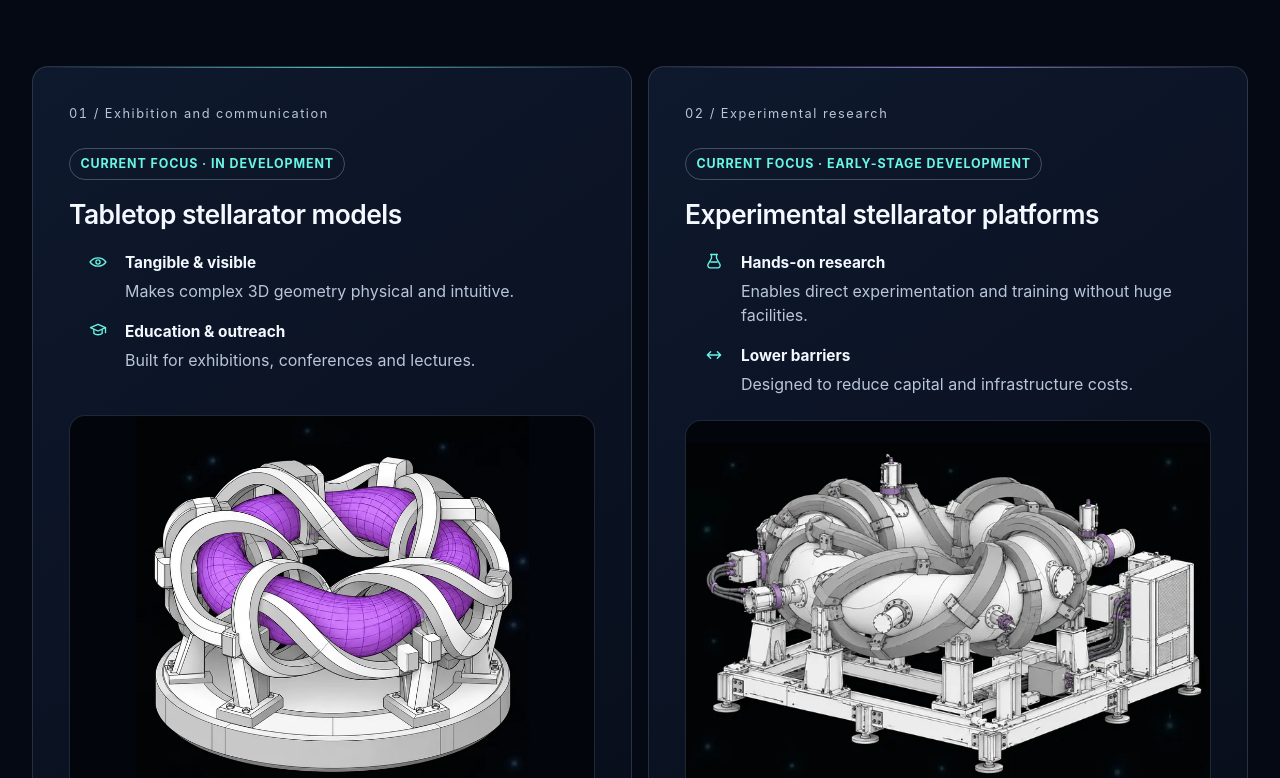
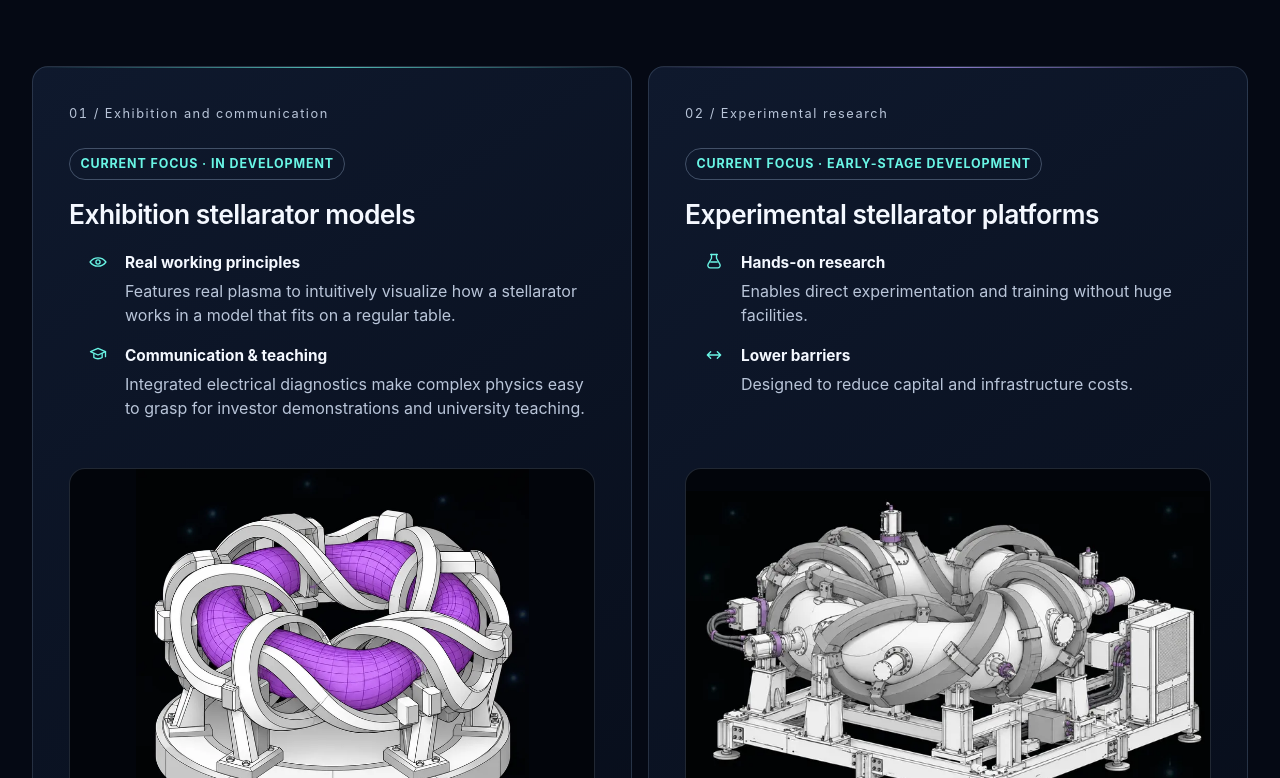
Before and after one commit to ArthurToppenberg/auroraconfinement, a Next.js app in the folder apps/web/: page / in a window 1280 px wide. Shown: the part 1902-2680 px from the top of the page. Built offline with nearby package versions, Linux system fonts and the light colour scheme; no server answers.

Commit message:
feat: update terminology from "tabletop models" to "exhibition stellarator models" across multiple components and documentation

```diff
--- a/apps/web/src/app/about/page.tsx
+++ b/apps/web/src/app/about/page.tsx
@@ -34,8 +34,8 @@ export default function Page() {
               to reduce those barriers.
             </p>
             <p>
-              Alongside this research direction, the team is developing tabletop
-              models for exhibition and communication, with introductory
+              Alongside this research direction, the team is developing
+              exhibition stellarator models for communication, with introductory
               teaching as an additional application.
             </p>
           </div>
--- a/apps/web/src/app/brief/page.tsx
+++ b/apps/web/src/app/brief/page.tsx
@@ -36,7 +36,7 @@ export default function Page() {
         </section>
         <section className="brief-grid">
           <div>
-            <h2>Tabletop stellarator models</h2>
+            <h2>Exhibition stellarator models</h2>
             <p>
               <strong>Current focus, in development.</strong> Physical models
               designed for fusion companies, research institutions, and
--- a/apps/web/src/app/contact/page.tsx
+++ b/apps/web/src/app/contact/page.tsx
@@ -6,7 +6,7 @@ import TechnicalIcon from '@/components/TechnicalIcon';
 export const metadata: Metadata = pageMetadata({
   title: 'Contact',
   description:
-    "Register non-binding interest in Aurora Confinement's tabletop models, experimental research platforms, or potential collaboration.",
+    "Register non-binding interest in Aurora Confinement's exhibition stellarator models, experimental research platforms, or potential collaboration.",
   path: '/contact/',
 });
 
@@ -24,7 +24,7 @@ export default function Page() {
           <div className="contact-categories" aria-label="Conversation topics">
             <div>
               <TechnicalIcon name="model" />
-              <span>Tabletop exhibition models</span>
+              <span>Exhibition stellarator models</span>
             </div>
             <div>
               <TechnicalIcon name="experiment" />
--- a/apps/web/src/app/nff/page.tsx
+++ b/apps/web/src/app/nff/page.tsx
@@ -151,7 +151,7 @@ export default function Page() {
                 <ProductIcon name="visibility" />
                 <p className="eyebrow">EXHIBITION AND COMMUNICATION</p>
               </div>
-              <h3>Tabletop stellarator models</h3>
+              <h3>Exhibition stellarator models</h3>
               <p className="nff-card-intro">
                 Physical models that make complex stellarator technology easier
                 to see and explain.
--- a/apps/web/src/app/page.tsx
+++ b/apps/web/src/app/page.tsx
@@ -10,7 +10,7 @@ import { contactHrefs, homeHero, projectStatus } from '@/content/site';
 export const metadata: Metadata = pageMetadata({
   title: 'Aurora Confinement',
   description:
-    'Aurora Confinement is developing compact experimental stellarator platforms for more accessible hands-on research, together with tabletop models for communication and teaching.',
+    'Aurora Confinement is developing compact experimental stellarator platforms for more accessible hands-on research, together with exhibition stellarator models for communication and teaching.',
   path: '/',
 });
 
@@ -102,23 +102,27 @@ export default function Page() {
                 <span className="status-label">
                   Current focus · In development
                 </span>
-                <h3>Tabletop stellarator models</h3>
+                <h3>Exhibition stellarator models</h3>
                 <ul className="home-feature-list">
                   <li>
                     <TechnicalIcon name="visibility" />
                     <div>
-                      <strong>Tangible &amp; visible</strong>
+                      <strong>Real working principles</strong>
                       <span>
-                        Makes complex 3D geometry physical and intuitive.
+                        Features real plasma to intuitively visualize how a
+                        stellarator works in a model that fits on a regular
+                        table.
                       </span>
                     </div>
                   </li>
                   <li>
                     <TechnicalIcon name="education" />
                     <div>
-                      <strong>Education &amp; outreach</strong>
+                      <strong>Communication &amp; teaching</strong>
                       <span>
-                        Built for exhibitions, conferences and lectures.
+                        Integrated electrical diagnostics make complex physics
+                        easy to grasp for investor demonstrations and university
+                        teaching.
                       </span>
                     </div>
                   </li>
--- a/apps/web/src/app/technology/page.tsx
+++ b/apps/web/src/app/technology/page.tsx
@@ -18,7 +18,7 @@ export default function Page() {
       <PageHero
         eyebrow="Technology"
         title="Physical tools for stellarator communication and research."
-        intro="We are developing tabletop models for exhibition and communication, alongside experimental platforms for hands-on stellarator research and advanced teaching."
+        intro="We are developing exhibition stellarator models for communication and teaching, alongside experimental platforms for hands-on research and advanced teaching."
       />
 
       <section className="section">
@@ -51,7 +51,7 @@ export default function Page() {
           <div className="split-copy">
             <span className="status-label">Current focus · In development</span>
             <p className="eyebrow">Direction 01</p>
-            <h2>Tabletop stellarator models</h2>
+            <h2>Exhibition stellarator models</h2>
             <p>
               Physical models designed to help fusion companies, research
               institutions, and universities communicate stellarator technology
--- a/apps/web/src/components/InterestFormFields.tsx
+++ b/apps/web/src/components/InterestFormFields.tsx
@@ -428,7 +428,7 @@ export default function InterestFormFields({
                 <select {...props} required defaultValue="">
                   <option value="">Choose one</option>
                   <option value="exhibition-model">
-                    Tabletop exhibition model
+                    Exhibition stellarator models
                   </option>
                   <option value="research-platform">
                     Experimental research platform
@@ -482,7 +482,7 @@ export default function InterestFormFields({
                     <select {...props} required defaultValue="">
                       <option value="">Choose one</option>
                       <option value="exhibition-model">
-                        Tabletop exhibition model
+                        Exhibition stellarator models
                       </option>
                       <option value="research-platform">
                         Experimental stellarator platform
--- a/apps/web/src/components/ProductFigure.tsx
+++ b/apps/web/src/components/ProductFigure.tsx
@@ -13,7 +13,7 @@ const intrinsicSize = 1254;
 
 const alts = {
   tabletop:
-    'Concept illustration of a tabletop stellarator exhibition model with visible plasma geometry.',
+    'Concept illustration representing the exhibition stellarator models, with visible plasma geometry.',
   research:
     'Concept illustration of an experimental stellarator research platform with an enclosed plasma vessel.',
 } as const;
--- a/apps/web/src/styles/global.css
+++ b/apps/web/src/styles/global.css
@@ -1306,6 +1306,10 @@ p.interest-disclaimer {
   flex-direction: column;
 }
 
+.home-product-content {
+  min-height: clamp(25.5rem, calc(74rem - 200vw), 34rem);
+}
+
 .home-section-heading {
   max-width: 46rem;
   margin-bottom: clamp(1.75rem, 6vw, 3rem);
@@ -1451,6 +1455,10 @@ p.interest-disclaimer {
 }
 
 @media (min-width: 40rem) {
+  .home-product-content {
+    min-height: clamp(35rem, calc(68rem - 75vw), 38rem);
+  }
+
   .barrier-grid {
     grid-template-columns: repeat(3, minmax(0, 1fr));
   }
@@ -1488,9 +1496,15 @@ p.interest-disclaimer {
   }
 }
 
+@media (min-width: 44rem) {
+  .home-product-content {
+    min-height: clamp(29.25rem, calc(98.25rem - 143.75vw), 35rem);
+  }
+}
+
 @media (min-width: 48rem) {
   .home-product-content {
-    min-height: 21rem;
+    min-height: 29.25rem;
   }
 
   .home-card-actions {
@@ -1500,7 +1514,7 @@ p.interest-disclaimer {
 
 @media (min-width: 60rem) {
   .home-product-content {
-    min-height: 18rem;
+    min-height: clamp(20rem, calc(30.5rem - 11.5vw), 23.5rem);
   }
 
   .home-hero-grid {
```
Also changed, not shown: apps/web/src/app/products/page.tsx (+17 -10 lines), apps/web/src/app/vision/page.tsx (+3 -4 lines), apps/web/src/content/news/introducing-aurora-confinement.md (+1 -1 lines), 1 other file (tests, documents, lock files or other folders).
